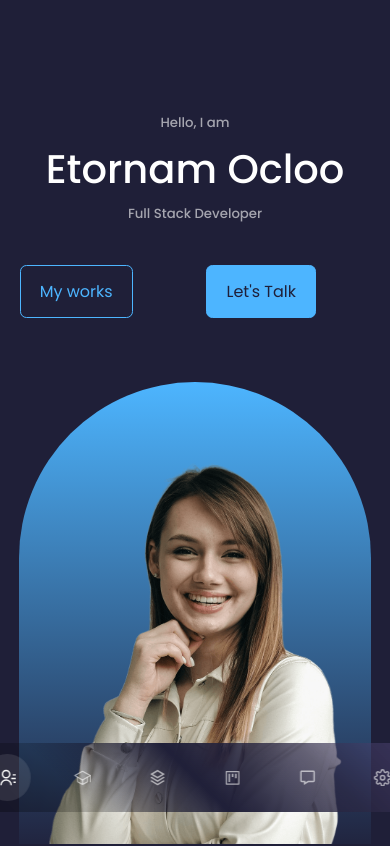
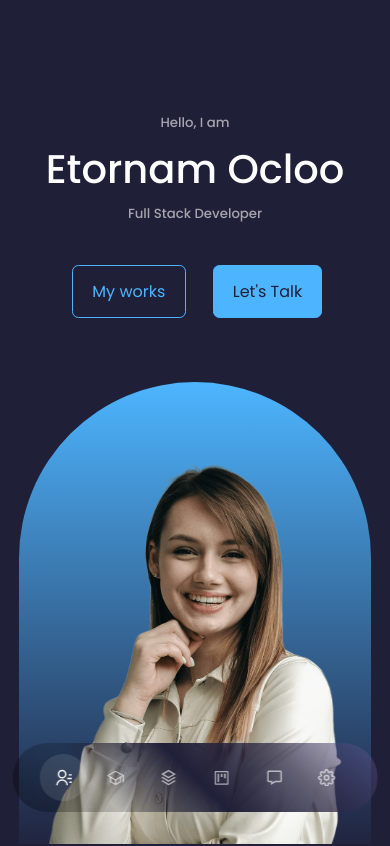
Before and after one commit to dev0cloo/portfolio, a React (Create React App) app: page / in a window 390 px wide. Shown: the top 846 px of the page. Built offline with nearby package versions, Linux system fonts and the light colour scheme.

Commit message:
Fix Mobile Navbar Responsiveness

```diff
--- a/src/components/CTA/CTA.jsx
+++ b/src/components/CTA/CTA.jsx
@@ -3,7 +3,7 @@ import './CTA.css'
 
 const CTA = () => {
   return (
-    <div>
+    <div className='work'>
         <a href='#portfolio' className='btn'>My works</a>
     </div>
   )
--- a/src/components/header/Header.css
+++ b/src/components/header/Header.css
@@ -39,8 +39,9 @@ header{
 .cta{
     margin-top: 2.5rem;
     display: flex;
-    gap: 1.2rem;
+    gap: 1rem;
     justify-content: center;
+    align-items: center;
 }
 
 
@@ -73,7 +74,7 @@ header{
 /* ************* MEDIUM DEVICES **************** */
 @media screen and (max-width:1024px){
     header{
-      height: 68vh;
+      height: 100vh;
     }
   }
 
@@ -82,7 +83,11 @@ header{
     header{
       height: 100vh;
     }
-
+    .cta{
+        display: grid;
+        grid-template-columns: 30% 30%;
+        gap: 10%;
+    }
     .header__socials, .scroll__down{
         display: none;
     }
--- a/src/components/nav/Nav.css
+++ b/src/components/nav/Nav.css
@@ -1,4 +1,4 @@
-nav{
+.mobile__nav{
     background: var(--bg-color-gradient-nav);
     width:max-content;
     padding: 0.7rem 1.7rem;
@@ -10,13 +10,14 @@ nav{
     border-radius: 3rem;
     backdrop-filter: opacity(0);
     display: flex;
-    gap: 1.8rem;
+    gap: 0.8rem;
 }
 
 
 
-nav a{
+.mobile__nav a{
     background: transparent;
+    flex:1;
     padding: 0.9rem;
     display: flex;
     color: var(--color-light);
@@ -24,11 +25,42 @@ nav a{
     font-size: 1.1rem;
 }
 
-nav a:hover{
+.mobile__nav a:hover{
     background: rgba(255, 255, 255, .1)
 }
 
-nav a.active{
+.mobile__nav a.active{
     background: rgba(255, 255, 255, .1);
     color: whitesmoke;
 }
+
+/* ************* LARGE DEVICES **************** */
+@media screen and (min-width:1024px){
+    .mobile__nav{
+      /* display: none; */
+    }
+  }
+
+  /* ************* MEDIUM DEVICES **************** */
+@media screen and (max-width:1024px){
+    .desktop__nav{
+      display: none;
+    }
+    /* .mobile__nav{
+        scale: 80%;
+        gap:0.5rem;
+
+    } */
+  }
+
+   /* ************* SMALL DEVICES **************** */
+@media screen and (max-width:600px){
+    .desktop__nav{
+      display: none;
+    }
+    .mobile__nav{
+        font-size: 0.8rem;
+        gap:0.4rem;
+
+    }
+  }
--- a/src/components/nav/Nav.jsx
+++ b/src/components/nav/Nav.jsx
@@ -4,34 +4,60 @@ import { AiOutlineProject } from "react-icons/ai";
 import { IoSchoolOutline } from "react-icons/io5";
 import { RiContactsLine, RiStackLine } from "react-icons/ri";
 import { FiSettings } from "react-icons/fi";
-import {BiMessage} from 'react-icons/bi'
+import { BiMessage } from "react-icons/bi";
 import { useState } from "react";
 
-
-
-
 const Nav = () => {
-  const [activeNav, setActiveNav] = useState('#home');
+  const [activeNav, setActiveNav] = useState("#home");
   return (
-    <nav>
-
-        <a  onClick={() => setActiveNav('#home')}  className= {activeNav === '#home' ? 'active' : ''} href="#home">
+    <nav className="nav">
+      <nav className="mobile__nav">
+        <a
+          onClick={() => setActiveNav("#home")}
+          className={activeNav === "#home" ? "active" : ""}
+          href="#home"
+        >
           <RiContactsLine />
         </a>
-        <a onClick={() => setActiveNav('#experience')}   className= {activeNav === '#experience' ? 'active' : ''} href="#experience">
+        <a
+          onClick={() => setActiveNav("#experience")}
+          className={activeNav === "#experience" ? "active" : ""}
+          href="#experience"
+        >
           <IoSchoolOutline />
         </a>
-        <a onClick={() => setActiveNav('#portfolio')}  className= {activeNav === '#portfolio' ? 'active' : ''}  href="#portfolio">
+        <a
+          onClick={() => setActiveNav("#portfolio")}
+          className={activeNav === "#portfolio" ? "active" : ""}
+          href="#portfolio"
+        >
           <RiStackLine />
         </a>
-        <a onClick={() => setActiveNav('#services')}  className= {activeNav === '#services' ? 'active' : ''} services href="#services">
+        <a
+          onClick={() => setActiveNav("#services")}
+          className={activeNav === "#services" ? "active" : ""}
+          services
+          href="#services"
+        >
           <AiOutlineProject />
         </a>
-        <a onClick={() => setActiveNav('#contact')}  className= {activeNav === '#contact' ? 'active' : ''}  href="#contact">
-        <BiMessage />
+        <a
+          onClick={() => setActiveNav("#contact")}
+          className={activeNav === "#contact" ? "active" : ""}
+          href="#contact"
+        >
+          <BiMessage />
         </a>
-        <a onClick={() => setActiveNav('#')}  className= {activeNav === '#' ? 'active' : ''}  href="#"><FiSettings/></a>
-
+        <a
+          onClick={() => setActiveNav("#")}
+          className={activeNav === "#" ? "active" : ""}
+          href="#"
+        >
+          <FiSettings />
+        </a>
+      </nav>
+{/* TODO: CREATE A DESKTOP NAVBAR COMPONENT */}
+      <nav className="dekstop__nav"></nav>
     </nav>
   );
 };
```
